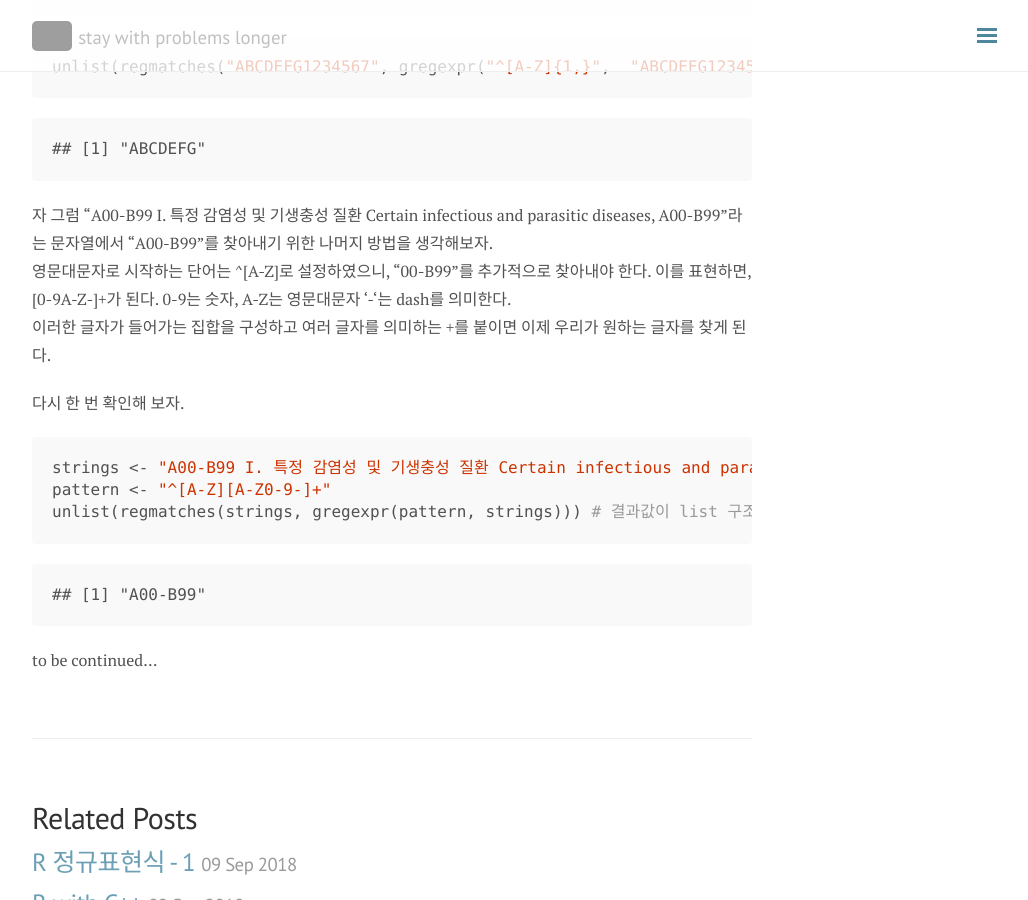
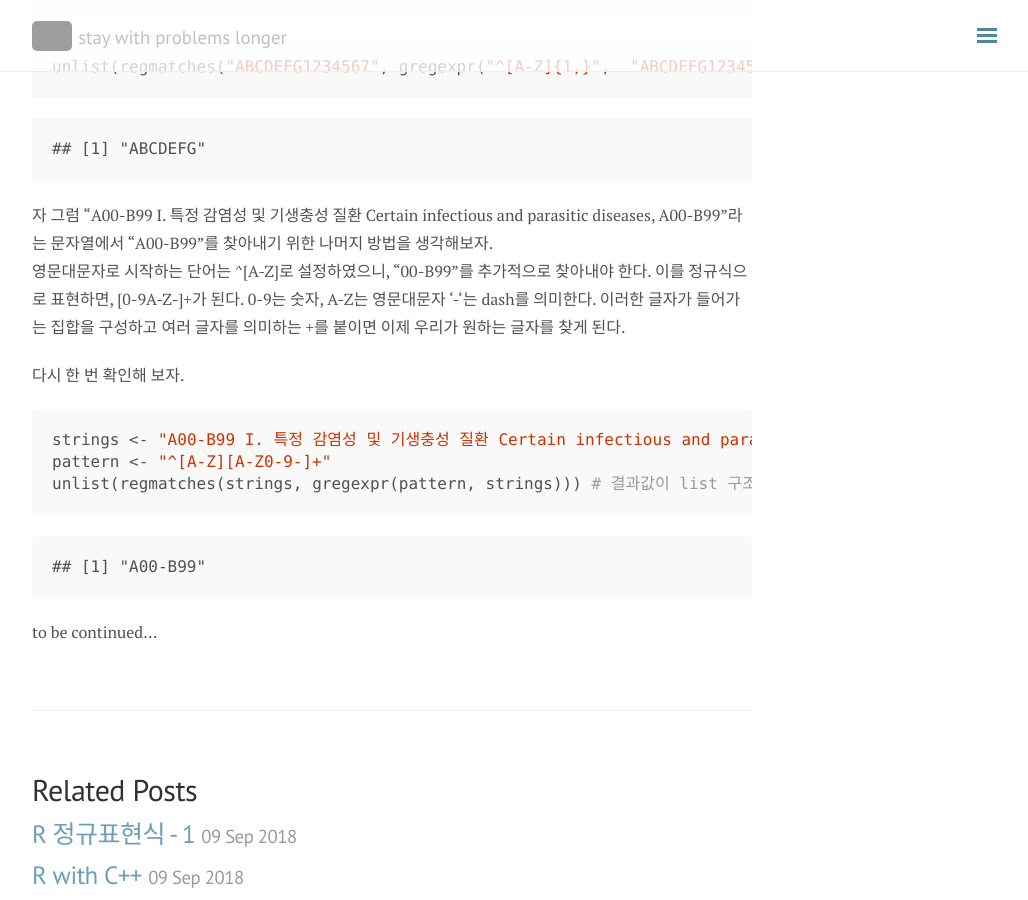
Before and after one commit to seokhoonj/seokhoonj.github.io, a Jekyll site: the page built from _posts/R/2018-09-10-R-regex-ex.md, in a window 1280 px wide and 900 px high, scrolled down 3173 px. Shown: the whole window, without its empty margins (248-1276 px from the left). Built offline with Jekyll 4.4.1, drawn with Linux system fonts in a browser that asks for light colours; nearby versions of some CDN libraries; comment, search, counter and statistics services are not loaded; some of the changed text lies outside the part shown; grey boxes are pictures that could not be loaded.

Commit message:
add _posts

```diff
--- a/_posts/R/2018-09-10-R-regex-ex.md
+++ b/_posts/R/2018-09-10-R-regex-ex.md
@@ -125,8 +125,7 @@ unlist(regmatches("ABCDEFG1234567", gregexpr("^[A-Z]{1,}",  "ABCDEFG1234567")))
     ## [1] "ABCDEFG"
 
 자 그럼 "A00-B99 I. 특정 감염성 및 기생충성 질환 Certain infectious and parasitic diseases, A00-B99"라는 문자열에서 "A00-B99"를 찾아내기 위한 나머지 방법을 생각해보자.
-영문대문자로 시작하는 단어는 ^\[A-Z\]로 설정하였으니, "00-B99"를 추가적으로 찾아내야 한다. 이를 표현하면, \[0-9A-Z-\]+가 된다. 0-9는 숫자, A-Z는 영문대문자 '-'는 dash를 의미한다.
-이러한 글자가 들어가는 집합을 구성하고 여러 글자를 의미하는 +를 붙이면 이제 우리가 원하는 글자를 찾게 된다.
+영문대문자로 시작하는 단어는 ^\[A-Z\]로 설정하였으니, "00-B99"를 추가적으로 찾아내야 한다. 이를 정규식으로 표현하면, \[0-9A-Z-\]+가 된다. 0-9는 숫자, A-Z는 영문대문자 '-'는 dash를 의미한다. 이러한 글자가 들어가는 집합을 구성하고 여러 글자를 의미하는 +를 붙이면 이제 우리가 원하는 글자를 찾게 된다.
 
 다시 한 번 확인해 보자.
 
```
Also changed, not shown: other parts of _posts/R/2018-09-10-R-regex-ex.md (+1 -1 lines).
